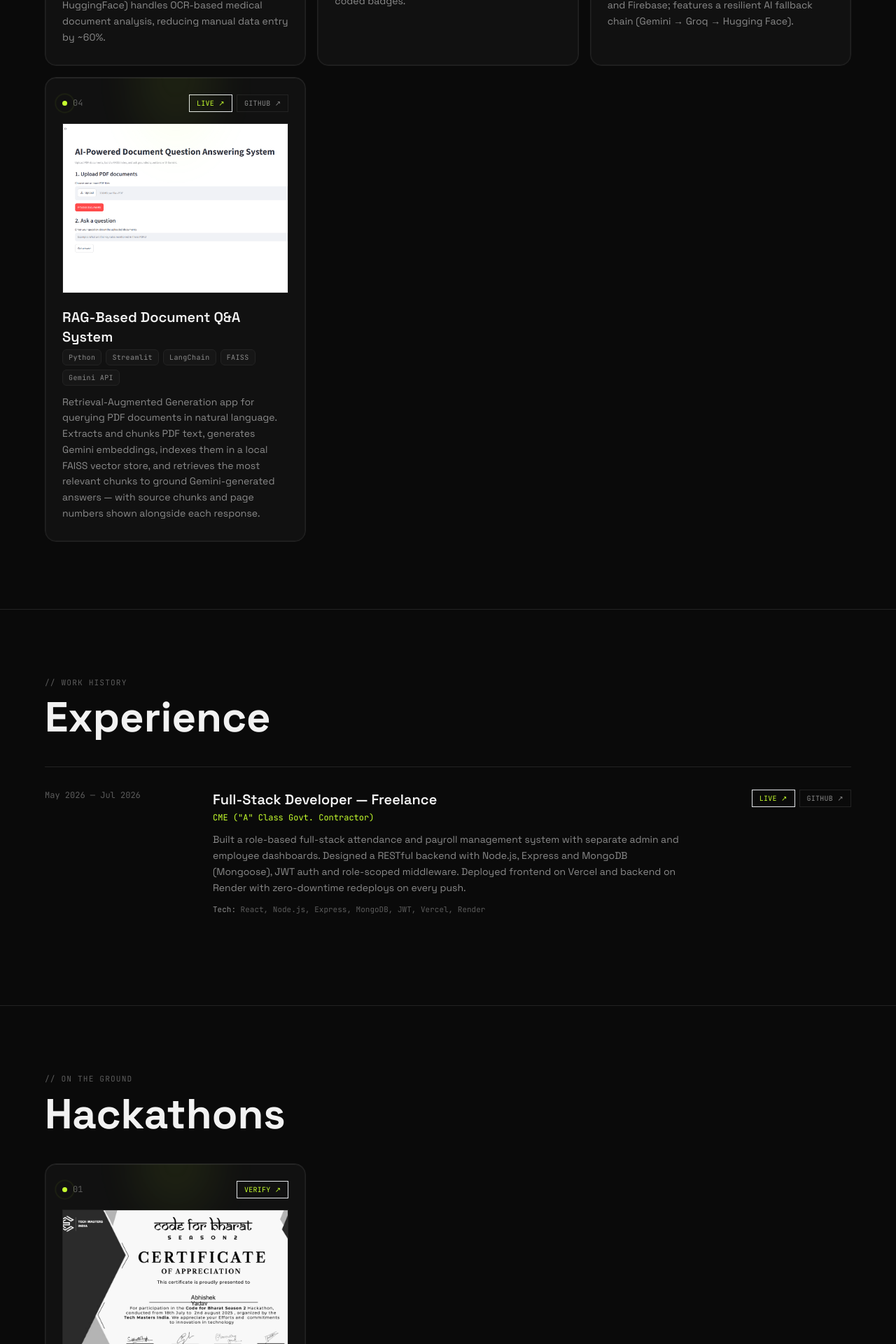
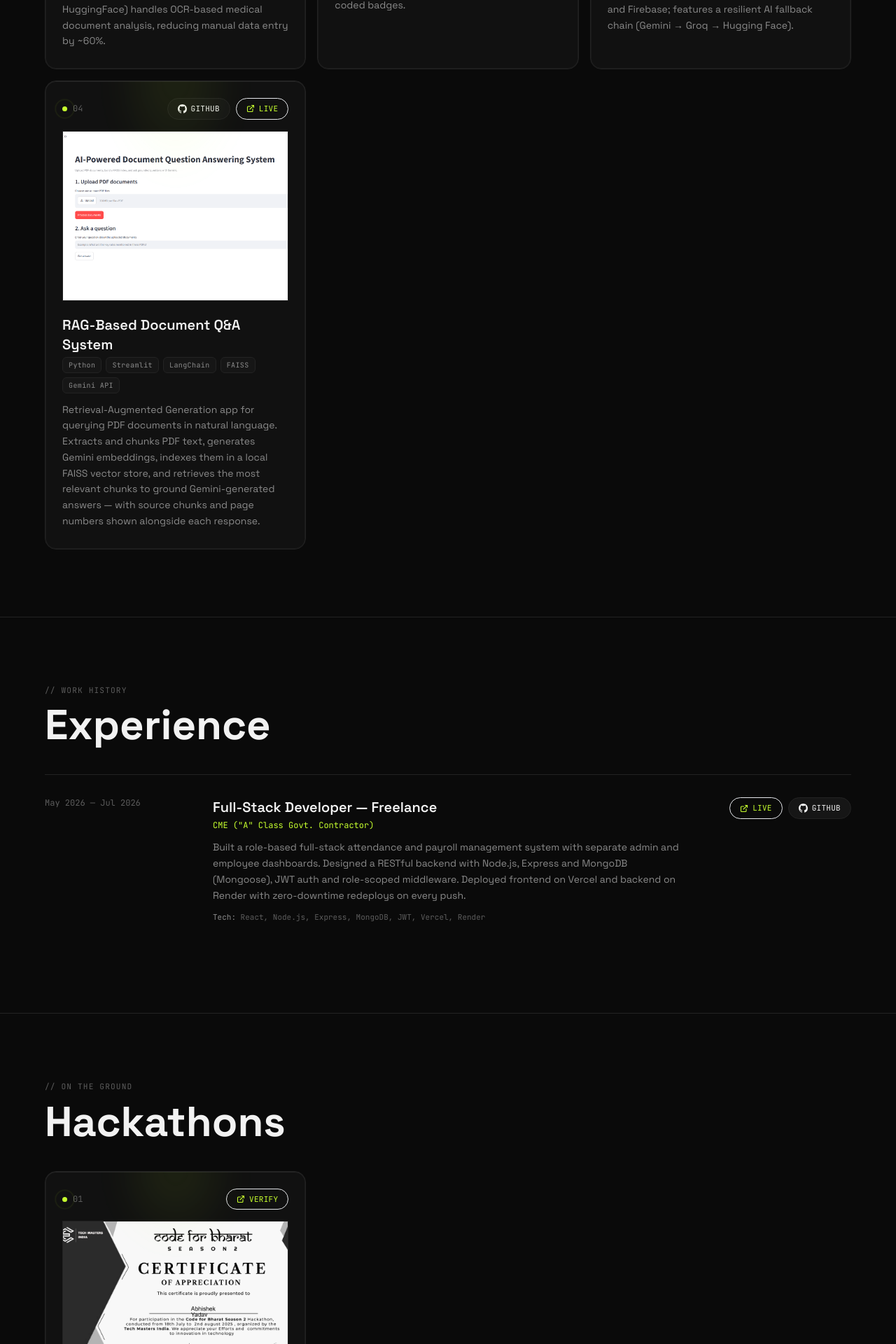
Before and after one commit to abhi4865/Eclipse_jx, a React (Vite) app: page / in a window 1280 px wide. Shown: the part 1540-3460 px from the top of the page at 70% size. Built offline with nearby package versions, Linux system fonts and the light colour scheme.

Commit message:
2.3 refactor: update link styles and improve accessibility in Experience, Hackathons, and Projects components

```diff
--- a/src/components/Experience.jsx
+++ b/src/components/Experience.jsx
@@ -19,22 +19,36 @@
                   </div>
 
                   {e.links?.length > 0 && (
-                    <div className="flex items-center gap-1.5 flex-wrap">
-                      {e.links.map((link) => (
+                    <div className="flex items-center gap-2 flex-wrap">
+                      {e.links.map((link) => {
+                        const isLive = link.label.toLowerCase() === 'live'
+                        return (
                           <a
                             key={link.label}
                             href={link.href}
                             target="_blank"
                             rel="noopener noreferrer"
                             className={
-                            link.label.toLowerCase() === 'live'
-                              ? 'font-mono text-[10px] uppercase tracking-wide text-lime border border-lime/40 px-2.5 py-1 hover:bg-lime hover:text-[#0a0a0a] hover:border-lime transition-colors'
-                              : 'font-mono text-[10px] uppercase tracking-wide text-muted border border-line px-2.5 py-1 hover:text-lime hover:border-lime/50 transition-colors'
+                              isLive
+                                ? 'flex items-center gap-1.5 font-mono text-[11px] uppercase tracking-wide text-lime border border-lime/50 rounded-full px-3.5 py-1.5 hover:bg-lime hover:text-[#0a0a0a] transition-colors'
+                                : 'flex items-center gap-1.5 font-mono text-[11px] uppercase tracking-wide text-ink bg-panel2 border border-line rounded-full px-3.5 py-1.5 hover:border-lime/50 hover:text-lime transition-colors'
                             }
                           >
-                          {link.label} ↗
+                            {isLive ? (
+                              <svg width="12" height="12" viewBox="0 0 24 24" fill="none" stroke="currentColor" strokeWidth="2.2" strokeLinecap="round" strokeLinejoin="round">
+                                <path d="M18 13v6a2 2 0 0 1-2 2H5a2 2 0 0 1-2-2V8a2 2 0 0 1 2-2h6" />
+                                <polyline points="15 3 21 3 21 9" />
+                                <line x1="10" y1="14" x2="21" y2="3" />
+                              </svg>
+                            ) : (
+                              <svg width="13" height="13" viewBox="0 0 24 24" fill="currentColor">
+                                <path d="M12 0C5.37 0 0 5.37 0 12c0 5.31 3.435 9.795 8.205 11.385.6.105.825-.255.825-.57 0-.285-.015-1.23-.015-2.235-3.015.555-3.795-.735-4.035-1.41-.135-.345-.72-1.41-1.23-1.695-.42-.225-1.02-.78-.015-.795.945-.015 1.62.87 1.845 1.23 1.08 1.815 2.805 1.305 3.495.99.105-.78.42-1.305.765-1.605-2.67-.3-5.46-1.335-5.46-5.925 0-1.305.465-2.385 1.23-3.225-.12-.3-.54-1.53.12-3.18 0 0 1.005-.315 3.3 1.23.96-.27 1.98-.405 3-.405s2.04.135 3 .405c2.295-1.56 3.3-1.23 3.3-1.23.66 1.65.24 2.88.12 3.18.765.84 1.23 1.905 1.23 3.225 0 4.605-2.805 5.625-5.475 5.925.435.375.81 1.095.81 2.22 0 1.605-.015 2.895-.015 3.3 0 .315.225.69.825.57A12.02 12.02 0 0 0 24 12c0-6.63-5.37-12-12-12z"/>
+                              </svg>
+                            )}
+                            {isLive ? 'Live' : link.label}
                           </a>
-                      ))}
+                        )
+                      })}
                     </div>
                   )}
                 </div>
--- a/src/components/Hackathons.jsx
+++ b/src/components/Hackathons.jsx
@@ -19,15 +19,20 @@
                   {h.id}
                 </span>
 
-                <div className="flex items-center gap-1.5 flex-wrap justify-end">
+                <div className="flex items-center gap-2 flex-wrap justify-end">
                   {h.link && (
                     <a
                       href={h.link.href}
                       target="_blank"
                       rel="noreferrer"
-                      className="font-mono text-[10px] uppercase tracking-wide text-lime border border-lime/40 px-2.5 py-1 hover:bg-lime hover:text-[#0a0a0a] hover:border-lime transition-colors"
+                      className="flex items-center gap-1.5 font-mono text-[11px] uppercase tracking-wide text-lime border border-lime/50 rounded-full px-3.5 py-1.5 hover:bg-lime hover:text-[#0a0a0a] transition-colors"
                     >
-                      {h.link.label} ↗
+                      <svg width="12" height="12" viewBox="0 0 24 24" fill="none" stroke="currentColor" strokeWidth="2.2" strokeLinecap="round" strokeLinejoin="round">
+                        <path d="M18 13v6a2 2 0 0 1-2 2H5a2 2 0 0 1-2-2V8a2 2 0 0 1 2-2h6" />
+                        <polyline points="15 3 21 3 21 9" />
+                        <line x1="10" y1="14" x2="21" y2="3" />
+                      </svg>
+                      {h.link.label}
                     </a>
                   )}
                 </div>
@@ -38,7 +43,7 @@
                   <img
                     src={h.image}
                     alt={h.title}
-                    className="w-full aspect-[4/3] object-cover grayscale group-hover:grayscale-0 transition-all duration-300"
+                    className="w-full aspect-[4/3] object-cover transition-transform duration-300 group-hover:scale-105"
                     loading="lazy"
                   />
                 </div>
--- a/src/components/Projects.jsx
+++ b/src/components/Projects.jsx
@@ -23,25 +23,33 @@
                     {p.id}
                   </span>
 
-                  <div className="flex items-center gap-1.5 flex-wrap justify-end">
+                  <div className="flex items-center gap-2 flex-wrap justify-end">
+                    {githubLink && (
+                      <a
+                        href={githubLink.href}
+                        target="_blank"
+                        rel="noreferrer"
+                        className="flex items-center gap-1.5 font-mono text-[11px] uppercase tracking-wide text-ink bg-panel2 border border-line rounded-full px-3.5 py-1.5 hover:border-lime/50 hover:text-lime transition-colors"
+                      >
+                        <svg width="13" height="13" viewBox="0 0 24 24" fill="currentColor">
+                          <path d="M12 0C5.37 0 0 5.37 0 12c0 5.31 3.435 9.795 8.205 11.385.6.105.825-.255.825-.57 0-.285-.015-1.23-.015-2.235-3.015.555-3.795-.735-4.035-1.41-.135-.345-.72-1.41-1.23-1.695-.42-.225-1.02-.78-.015-.795.945-.015 1.62.87 1.845 1.23 1.08 1.815 2.805 1.305 3.495.99.105-.78.42-1.305.765-1.605-2.67-.3-5.46-1.335-5.46-5.925 0-1.305.465-2.385 1.23-3.225-.12-.3-.54-1.53.12-3.18 0 0 1.005-.315 3.3 1.23.96-.27 1.98-.405 3-.405s2.04.135 3 .405c2.295-1.56 3.3-1.23 3.3-1.23.66 1.65.24 2.88.12 3.18.765.84 1.23 1.905 1.23 3.225 0 4.605-2.805 5.625-5.475 5.925.435.375.81 1.095.81 2.22 0 1.605-.015 2.895-.015 3.3 0 .315.225.69.825.57A12.02 12.02 0 0 0 24 12c0-6.63-5.37-12-12-12z"/>
+                        </svg>
+                        GitHub
+                      </a>
+                    )}
                     {liveLink && (
                       <a
                         href={liveLink.href}
                         target="_blank"
                         rel="noreferrer"
-                        className="font-mono text-[10px] uppercase tracking-wide text-lime border border-lime/40 px-2.5 py-1 hover:bg-lime hover:text-[#0a0a0a] hover:border-lime transition-colors"
+                        className="flex items-center gap-1.5 font-mono text-[11px] uppercase tracking-wide text-lime border border-lime/50 rounded-full px-3.5 py-1.5 hover:bg-lime hover:text-[#0a0a0a] transition-colors"
                       >
-                        Live ↗
-                      </a>
-                    )}
-                    {githubLink && (
-                      <a
-                        href={githubLink.href}
-                        target="_blank"
-                        rel="noreferrer"
-                        className="font-mono text-[10px] uppercase tracking-wide text-muted border border-line px-2.5 py-1 hover:text-lime hover:border-lime/50 transition-colors"
-                      >
-                        GitHub ↗
+                        <svg width="12" height="12" viewBox="0 0 24 24" fill="none" stroke="currentColor" strokeWidth="2.2" strokeLinecap="round" strokeLinejoin="round">
+                          <path d="M18 13v6a2 2 0 0 1-2 2H5a2 2 0 0 1-2-2V8a2 2 0 0 1 2-2h6" />
+                          <polyline points="15 3 21 3 21 9" />
+                          <line x1="10" y1="14" x2="21" y2="3" />
+                        </svg>
+                        Live
                       </a>
                     )}
                   </div>
```
Lines whose indentation alone changed are shown as unchanged.
